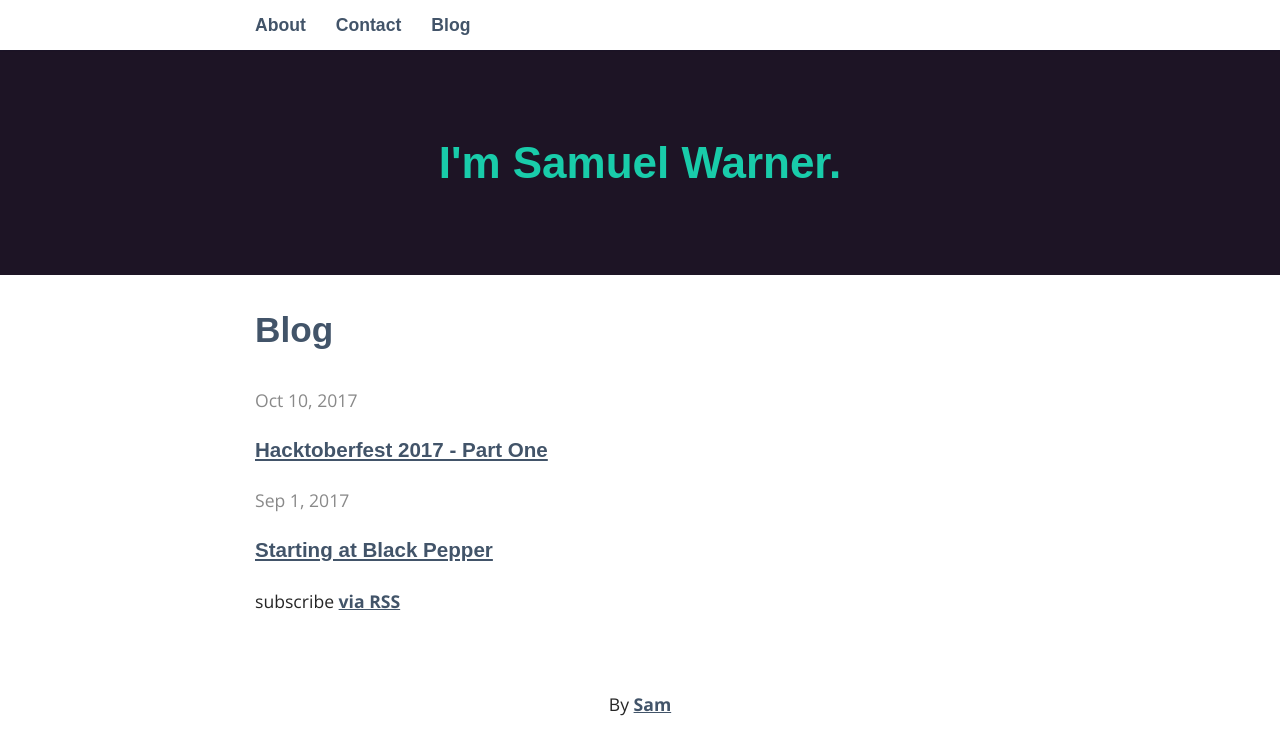
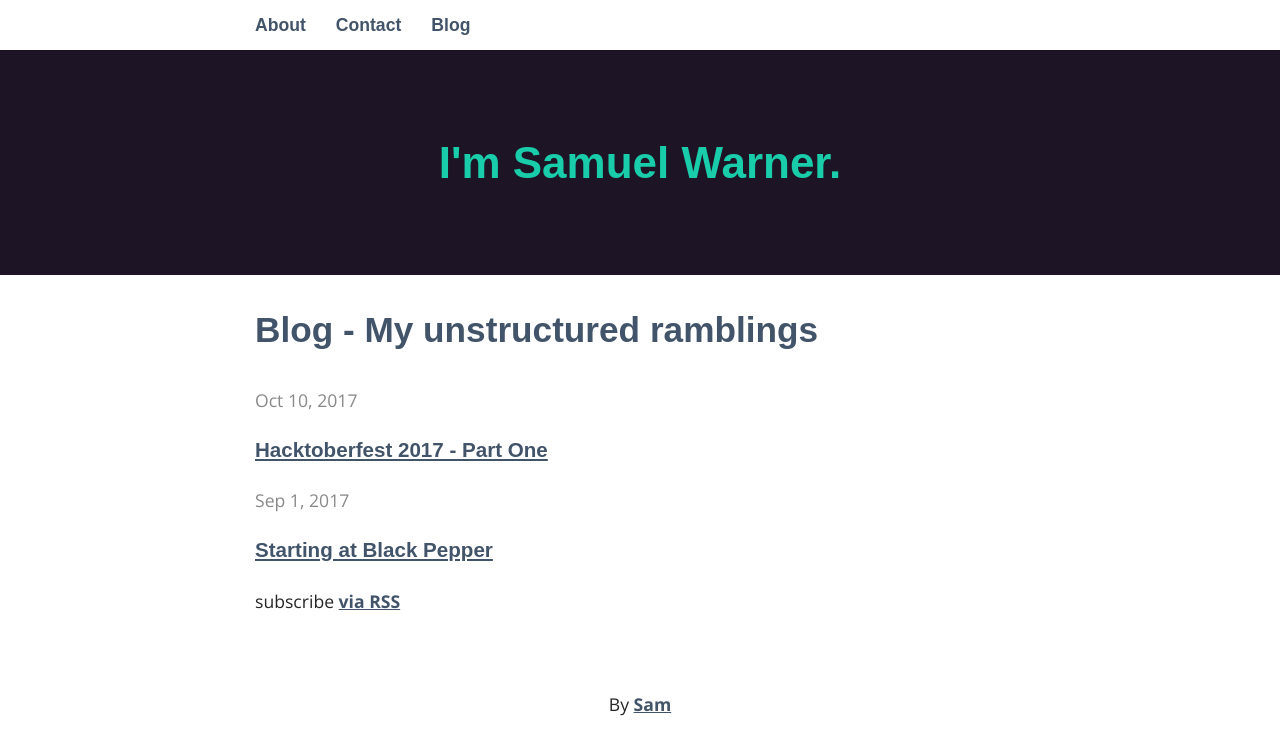
Before and after one commit to sjwarner/sjwarner.github.io, a Jekyll site: the page built from blog/index.html, in a window 1280 px wide. Shown: the top 755 px of the page. Built offline with Jekyll 4.4.1, drawn with Linux system fonts in a browser that asks for light colours; some web fonts are replaced.

Commit message:
Renamed blog section.

```diff
--- a/blog/index.html
+++ b/blog/index.html
@@ -2,7 +2,7 @@
 layout: default
 ---
 
-<h2>Blog</h2>
+<h2>Blog - My unstructured ramblings</h2>
 {% for post in site.posts %}
 		<time>{{ post.date | date: "%b %-d, %Y" }}</time>
 		<h3><a href="{{ post.url | prepend: site.baseurl }}">{{ post.title }}</a></h3>
```
